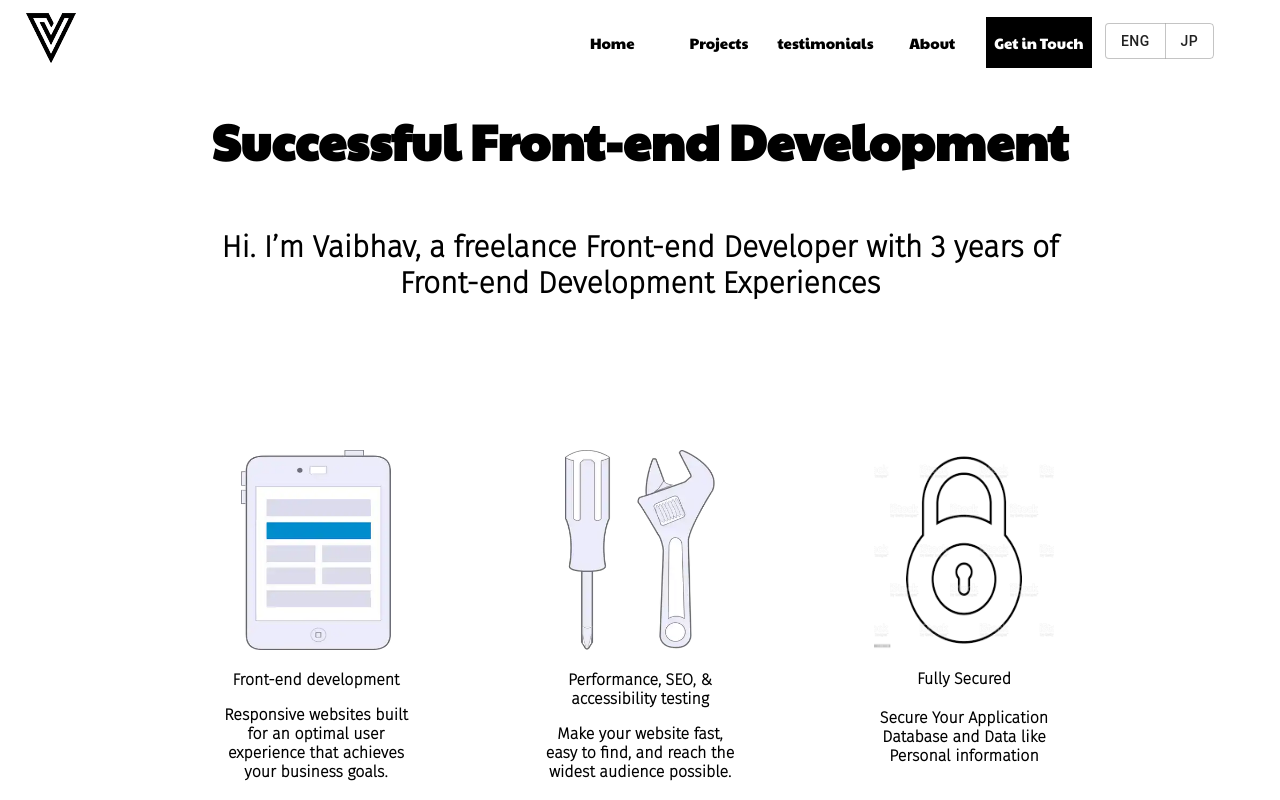
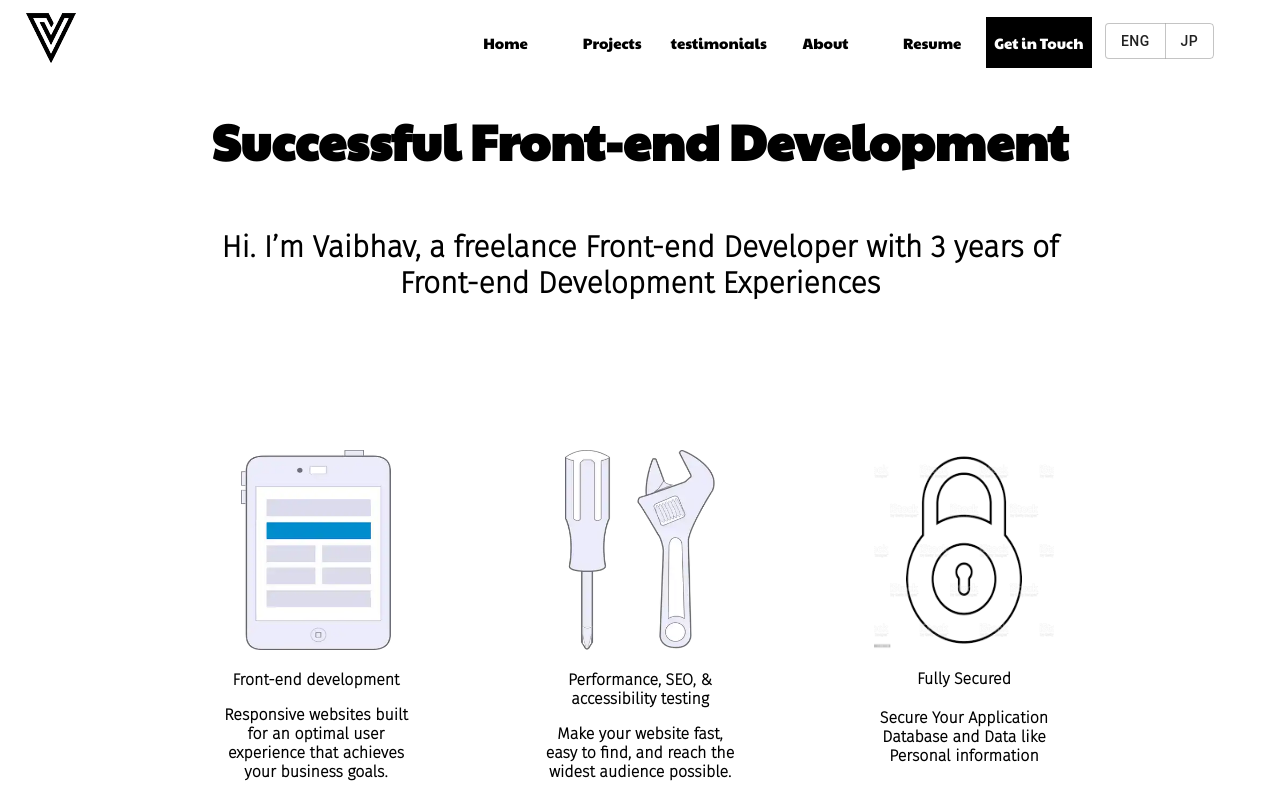
Before and after one commit to k0hei2025/portfolio-standerd, a Next.js app: page / in a window 1280 px wide. Shown: the top 800 px of the page. Built offline with nearby package versions, Linux system fonts and the light colour scheme; a web font is replaced by a local one.

Commit message:
resume added

```diff
--- a/Component/Navbar.tsx
+++ b/Component/Navbar.tsx
@@ -97,7 +97,7 @@ if (window.innerWidth >= 900){
                         <>
 
 
-  <Grid md={5} xs={2} className={classes.navImg}>
+  <Grid md={4} xs={2} className={classes.navImg}>
            <Link href='/'><Image src={IconImg}  width={50} height={50} alt="Icon"/></Link>
 </Grid>
 
@@ -116,11 +116,20 @@ if (window.innerWidth >= 900){
          <Link  href="/about" passHref>{languageChange ? <p className={ classNames(classes.linkColor ,classes.jtext ) }> 私について
 </p> :<p className={classes.linkColor}>About</p> }</Link>
 </Grid>
+
+<Grid  item md={1} xs={2}  className={buttonClass}>
+
+            {languageChange ?  <a href="履歴書.pdf" download="履歴書.pdf"><p  style={{color: 'black'}} className={classNames(classes.linkColor , classes.jgetCol) } > 履歴書 </p></a>  :
+
+      <a href="profile.pdf" download="resume.pdf"><p style={{color: 'black'}} className={classNames( classes.linkColor , classes.getCol )}> Resume</p></a> }
+</Grid>
+
 <Grid item md={1} xs={2} className={ classNames(buttonClass , classes.get , classes.getTouch)} >
           <Link href="/Contact" passHref>{languageChange ? <p className={classNames(classes.linkColor , classes.jgetCol) }> お問い合わせ </p> :
          <p className={classNames( classes.linkColor , classes.getCol )}> Get in Touch</p> }</Link>
 
 </Grid>
+
 
 
 
```
Also changed, not shown: 2 other files (tests, documents, lock files or other folders).
